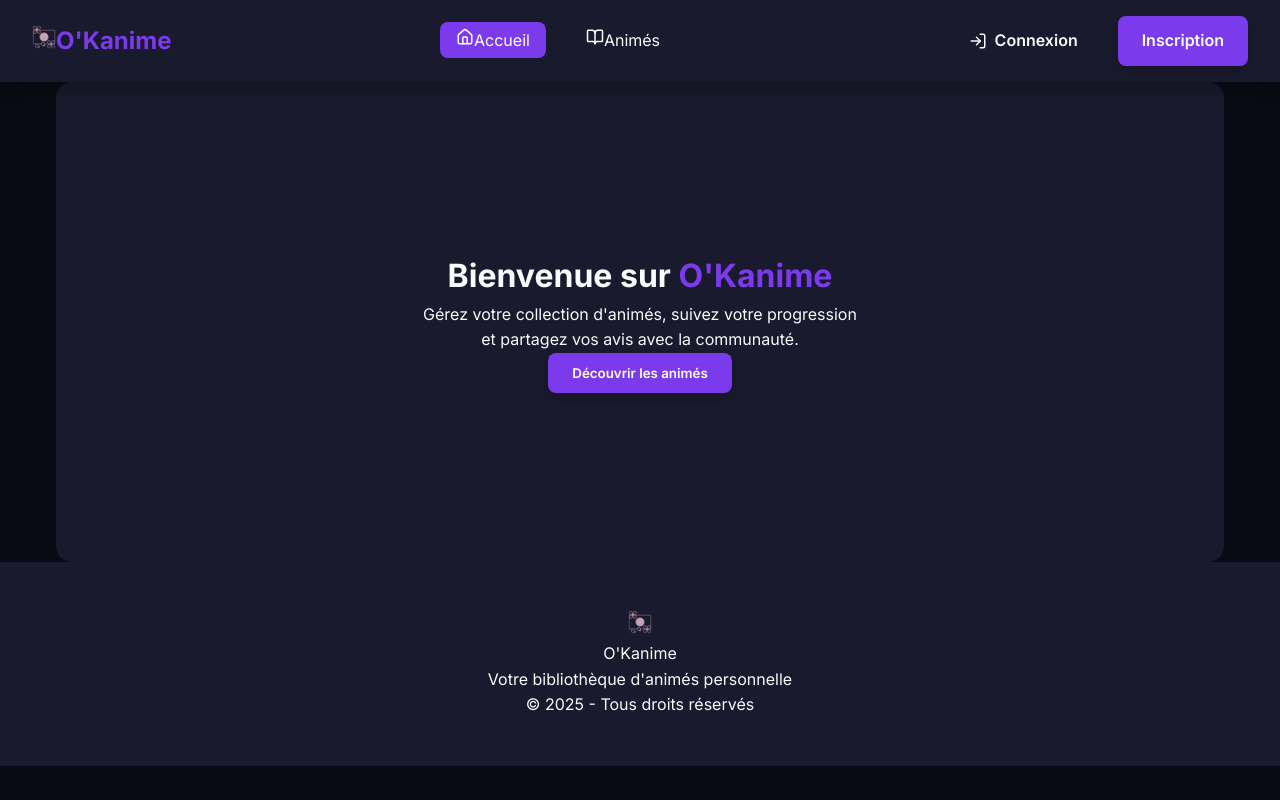
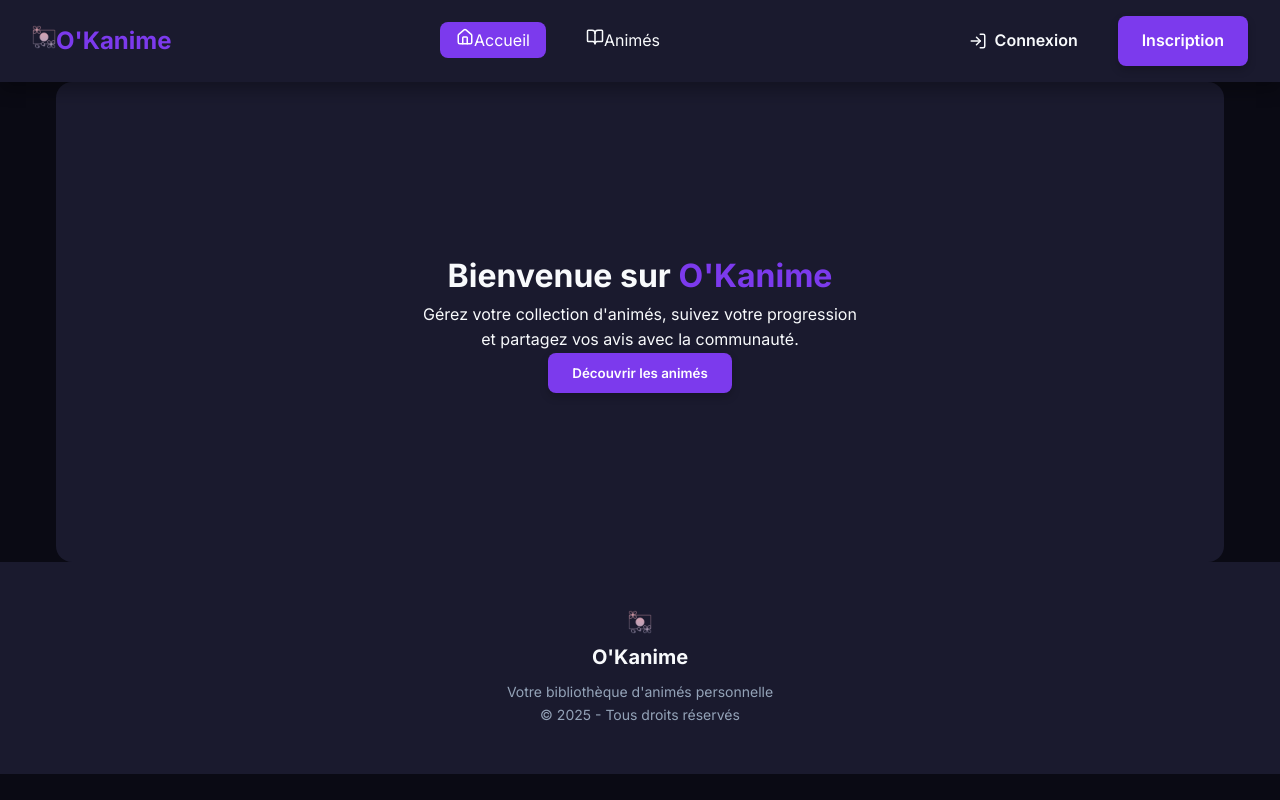
Before and after one commit to B-ludovic/okanime, a Next.js app in the folder frontend/: page / in a window 1280 px wide. Built offline with nearby package versions, Linux system fonts and the light colour scheme.

Commit message:
Refactor: adaptation du Footer pour CSS pur

```diff
--- a/frontend/components/layout/Footer.js
+++ b/frontend/components/layout/Footer.js
@@ -2,9 +2,9 @@ import Image from 'next/image';
 
 export default function Footer() {
   return (
-    <footer className="footer footer-center p-10 bg-base-200 text-base-content mt-auto">
-      <aside>
-        <div className="flex items-center gap-2 justify-center">
+    <footer className="footer">
+      <div className="footer-content">
+        <div className="footer-logo">
           <Image
             src="/icons/japan-flag.png"
             alt="O'Kanime"
@@ -12,15 +12,13 @@ export default function Footer() {
             height={24}
             className="object-contain"
           />
-          <p className="font-bold text-lg">
-            O&apos;Kanime
-          </p>
+          <p className="footer-title">O&apos;Kanime</p>
         </div>
-        <p>Votre bibliothèque d&apos;animés personnelle</p>
-        <p className="text-sm text-base-content/60">
+        <p className="footer-text">Votre bibliothèque d&apos;animés personnelle</p>
+        <p className="footer-text">
           © {new Date().getFullYear()} - Tous droits réservés
         </p>
-      </aside>
+      </div>
     </footer>
   );
 }
```
